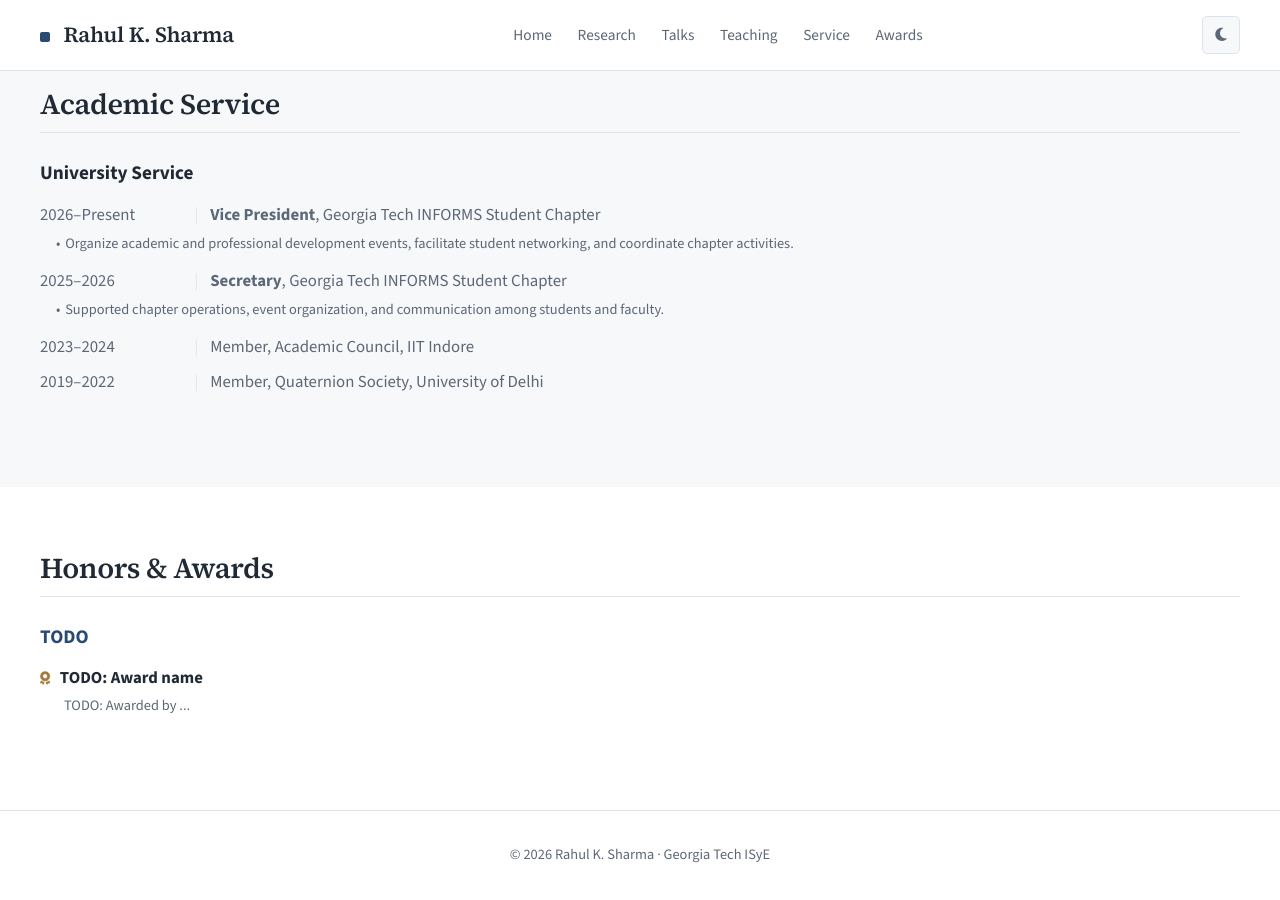
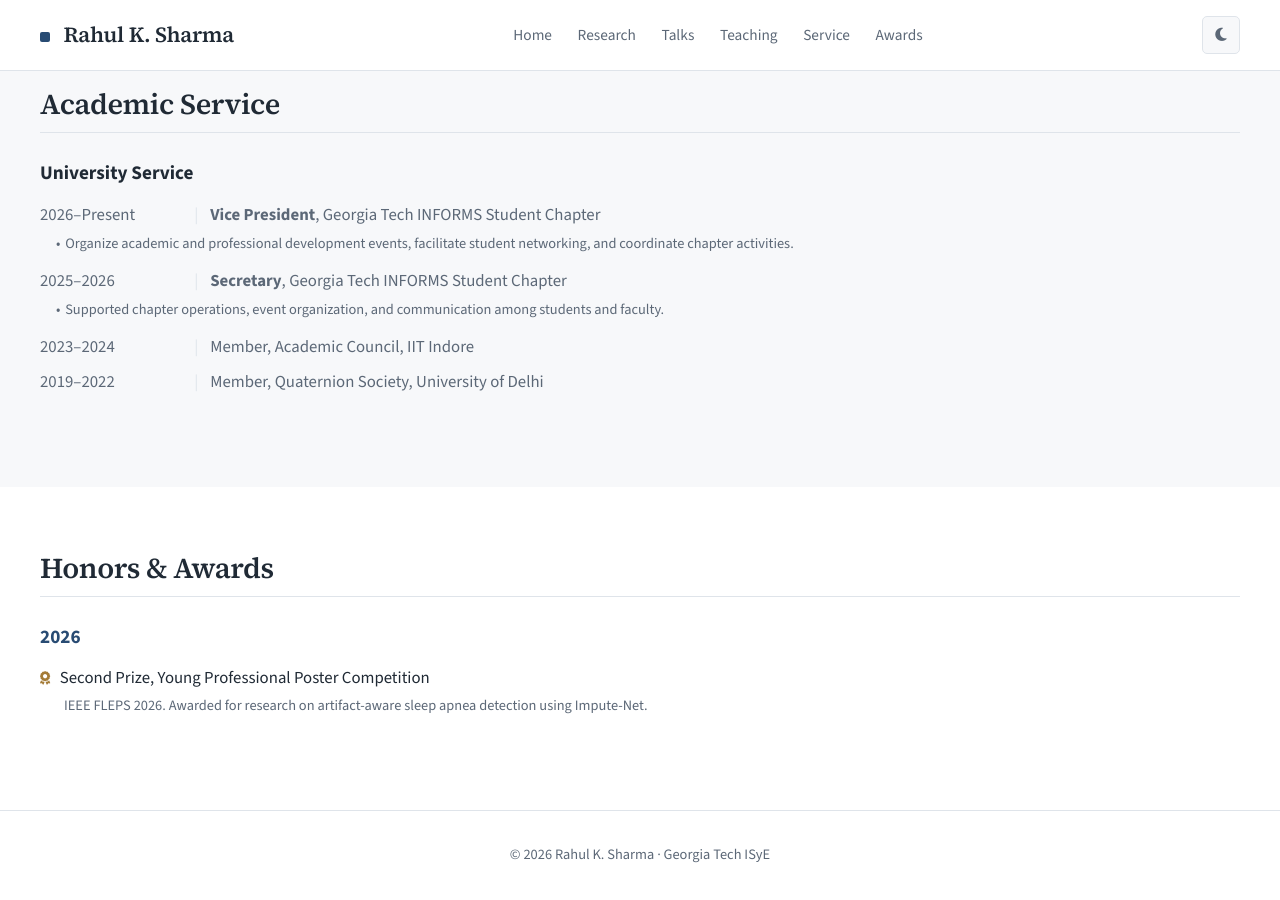
Before and after one commit to rsharma459/rsharma459.github.io, a Jekyll site: the page built from index.md, in a window 1280 px wide and 900 px high, scrolled down 3279 px. Built offline with Jekyll 4.4.1, drawn with Linux system fonts in a browser that asks for light colours; a style sheet for code colours, icons or effects is not loaded.

Commit message:
Update awards for 2026 and add details

```diff
--- a/_data/awards.yml
+++ b/_data/awards.yml
@@ -3,7 +3,7 @@
 # TODO: replace the placeholder below with your awards (or remove the Awards
 # section: delete its line in _layouts/homepage.html and the nav link).
 
-- year: "TODO"
+- year: "2026"
   items:
-    - title: "<strong>TODO: Award name</strong>"
-      detail: "TODO: Awarded by ..."
+    - title: "Second Prize, Young Professional Poster Competition"
+      detail: "IEEE FLEPS 2026. Awarded for research on artifact-aware sleep apnea detection using Impute-Net."
```
